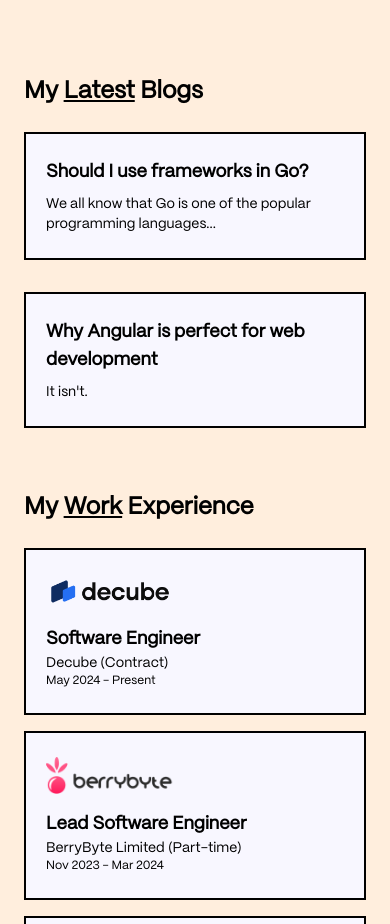
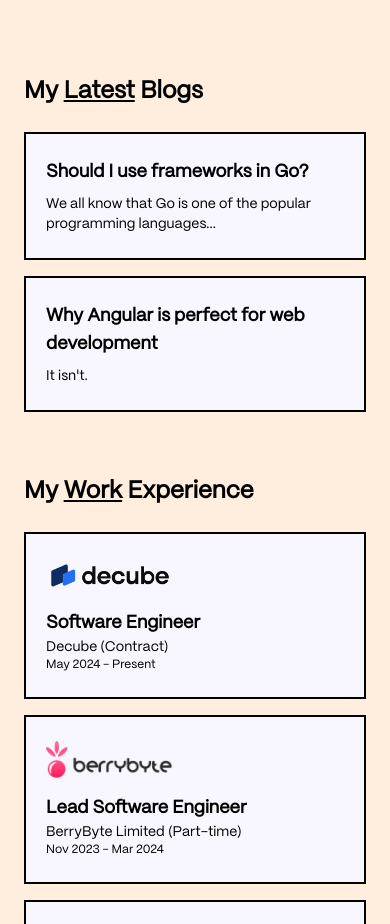
Before and after one commit to bukan-zack/zackryrosli-com-2, a Next.js app: page / in a window 390 px wide. Shown: the part 800-1724 px from the top of the page. Built offline with nearby package versions, Linux system fonts and the light colour scheme.

Commit message:
fix: blogs gap

```diff
--- a/app/page.tsx
+++ b/app/page.tsx
@@ -101,7 +101,7 @@
                     <Display size="3xl" variant="semibold">
                         My <span className="underline">Latest</span> Blogs
                     </Display>
-                    <div className="grid grid-cols-1 md:grid-cols-2 gap-8 mt-6">
+                    <div className="grid grid-cols-1 md:grid-cols-2 gap-4 md:gap-8 mt-6">
                         {blogs.map((blog, ix) => (
                             <Link key={ix} href={blog.href} target="_blank">
                                 <Card className="px-5 md:px-8 py-6 flex flex-col" interactable>
```
